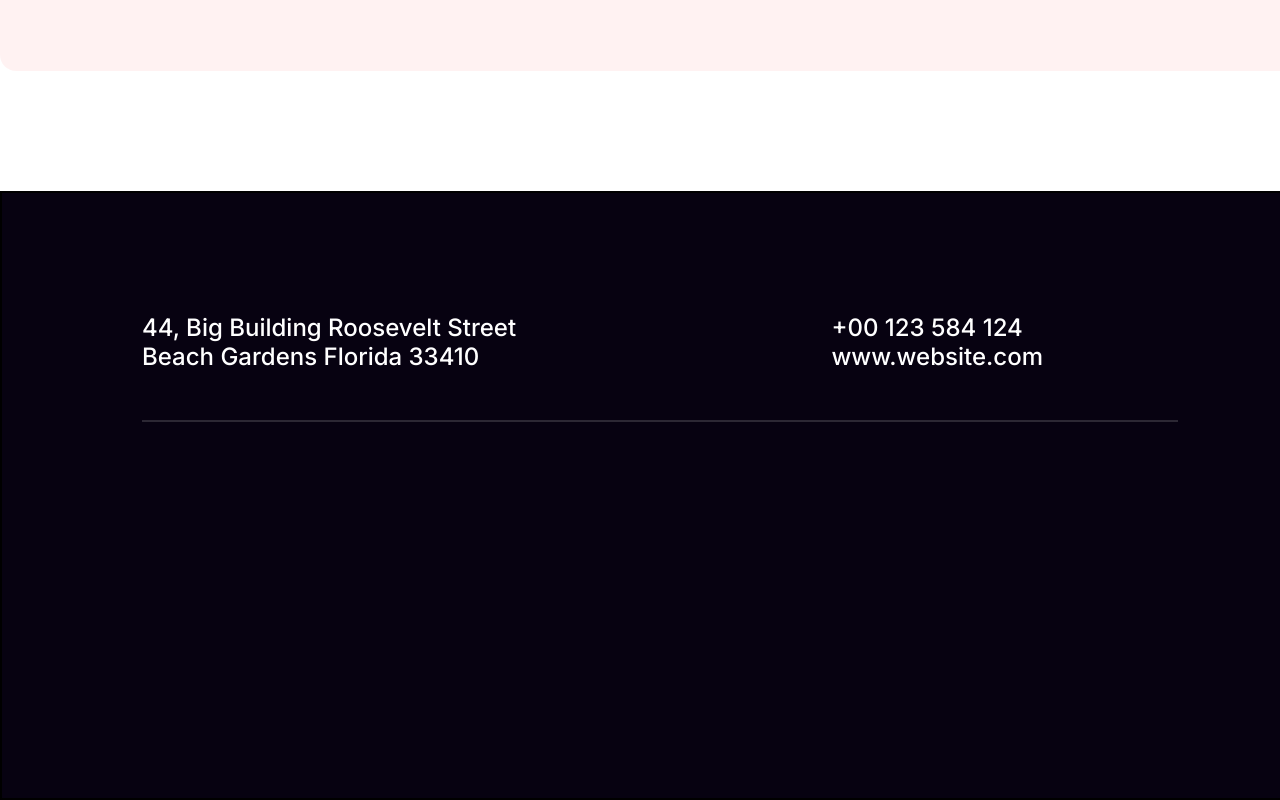
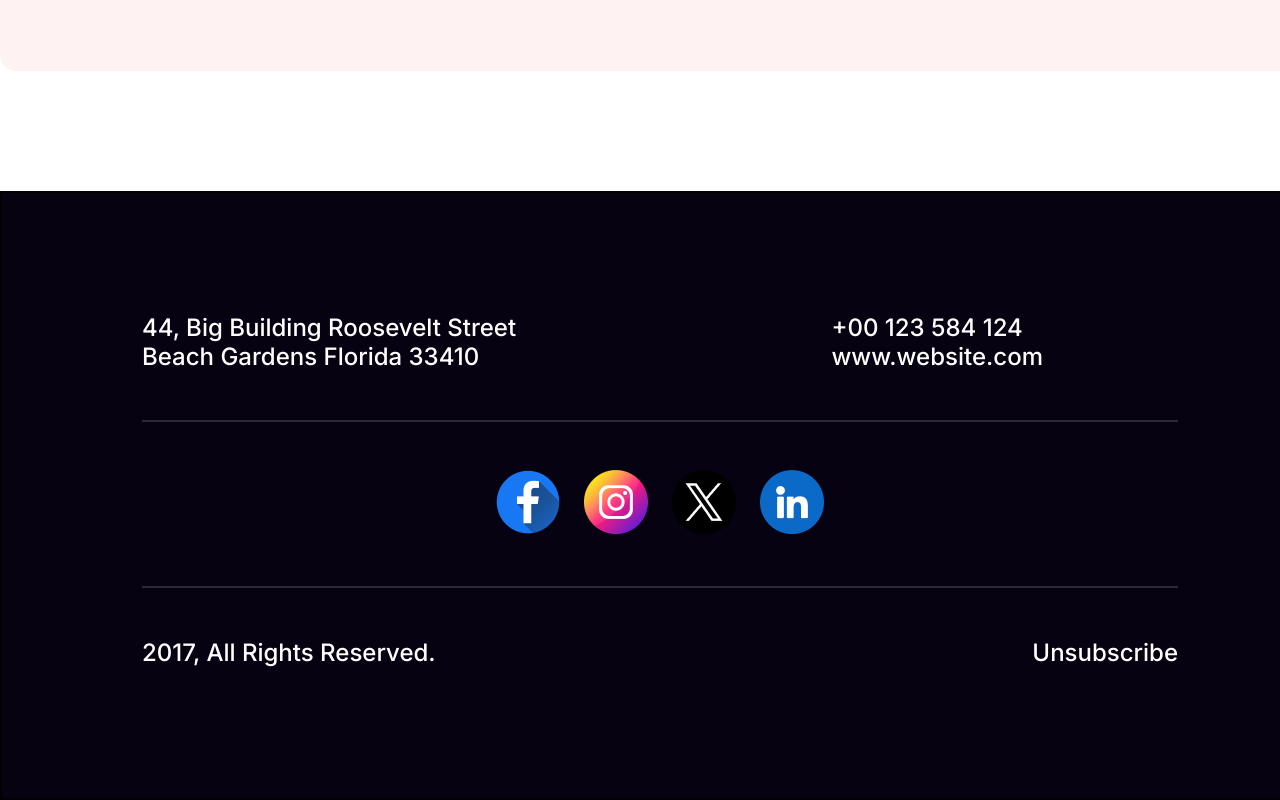
Before and after one commit to MukitHossen7/batch-9-assignment-1, a plain HTML site: page index.html in a window 1280 px wide. Shown: the part 6522-7322 px from the top of the page. Drawn offline with Linux system fonts and the light colour scheme.

Commit message:
footer section done

```diff
--- a/index.html
+++ b/index.html
@@ -182,8 +182,29 @@
                 </div>
             </div>
             <hr>
-            <div></div>
-            <div></div>
+            <div class="footer-icons">
+                <div class="icon">
+                    <img src="icons/Facebook.png" alt="">
+                </div>
+                <div class="icon">
+                    <img src="icons/Instagram.png" alt="">
+                </div>
+                <div class="icon">
+                    <img src="icons/Twitter.png" alt="">
+                </div>
+                <div>
+                    <img src="icons/Linkedin.png" alt="">
+                </div>
+            </div>
+            <hr>
+            <div class="footer-text">
+               <div>
+                <span>2017, All Rights Reserved.</span>
+               </div>
+               <div>
+                <span>Unsubscribe</span>
+               </div>
+            </div>
         </section>
     </footer>
 </body>
--- a/style/style.css
+++ b/style/style.css
@@ -488,4 +488,26 @@ font-size: 24px;
 font-weight: 500;
 text-align: left;
 }
+.footer-container .footer-icons{
+    display: flex;
+    justify-content: center;
+    align-items: center;
+    margin-top: 48px;
+    margin-bottom: 47px;
+}
+.footer-container .footer-icons .icon{
+    padding-right: 24px;
+}
+.footer-container .footer-text{
+    display: flex;
+    margin: 50px 140px 120px 140px;
+    justify-content: space-between;
+}
+.footer-container .footer-text span {
+    color: rgb(255, 255, 255);
+font-family: Inter;
+font-size: 24px;
+font-weight: 500;
+text-align: left;
+}
    /* Footer CSS Style End */
```
